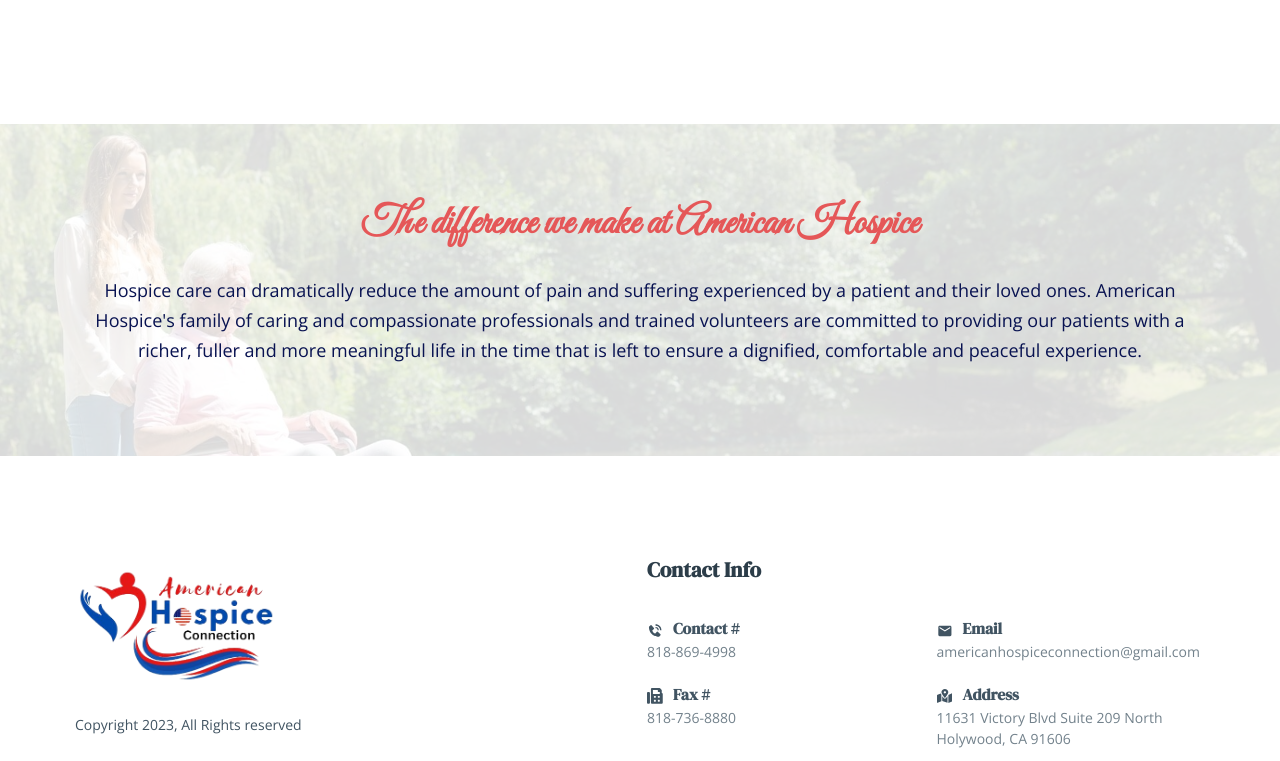
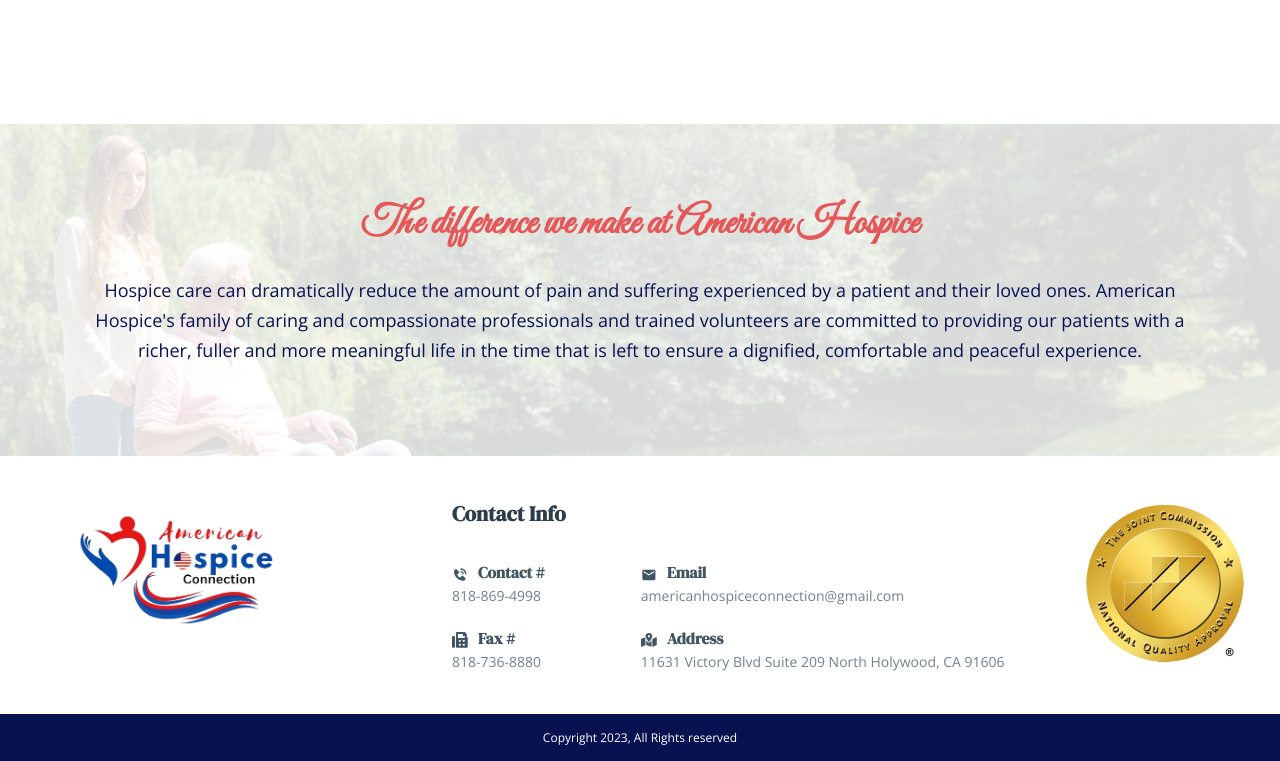
Before and after one commit to DexIlaganDev/American-Hospice, a React (Vite) app: page / in a window 1280 px wide. Shown: the part 2982-3743 px from the top of the page. Built offline with nearby package versions, Linux system fonts and the light colour scheme; no server answers.

Commit message:
Add Seal of Approval

```diff
--- a/src/components/Footer/footer.styles.scss
+++ b/src/components/Footer/footer.styles.scss
@@ -8,18 +8,32 @@
         margin-top : initial;
     }
 
-    .grid-logo {
+    .flex {
+
+        @include min-md {
+            display: flex;
+            flex-direction : row;
+        }
+
+         > div {
+            flex : 1;
+         }
+
+    }
+
+    .flex .grid-logo {
 
         img {
             max-width: 200px;
         }
 
-        order : 2;
+        order : 3;
         text-align: center;
 
         @include min-md {
             order : 1;
             text-align: left;
+            flex: .6;
         }
 
         p {
@@ -28,7 +42,7 @@
 
     }
 
-    .grid-contact-info {
+    .flex .grid-contact-info {
 
         order : 1;
         @include min-md {
@@ -44,7 +58,7 @@
             @include min-lg {
                 gap : 1.5rem;
                 display : grid;
-                grid-template-columns: 1fr 1fr;
+                grid-template-columns: auto auto;
 
             }
 
@@ -60,6 +74,31 @@
     }
 
 
+    .flex .grid-approval {
+        order : 2;
+        @include min-md {
+            order : 3;
+
+            max-width: 125px;
+        }
+
+        img {
+            max-width: 170px;
+            margin-inline: auto;
+            display: block;
+        }
+
+    }
+
+    .copyright {
+        text-align: center;
+        padding-block: 1rem;
+        font-size: 12px;
+        border-top: 1px solid var(--accent);
+        background-color: var(--accent);
+        margin-top:1rem;
+        color : #fff;
+    }
 
 
 }
--- a/src/components/Footer/index.tsx
+++ b/src/components/Footer/index.tsx
@@ -11,15 +11,12 @@
     return (
         <footer className='footer'>
             <div className="container">
-                <div className="grid">
+                <div className="flex">
 
                     <div className='grid-logo'>
                         <h3>
-                            <img src='/images/logo-trans.png' />
+                            <img src='/images/logo-trans.png' alt='footer logo' />
                         </h3>
-                        <p>
-                            Copyright 2023, All Rights reserved
-                        </p>
                     </div>
 
 
@@ -53,8 +50,15 @@
 
                     </div>
 
+                    <div className="grid-approval">
+                        <h3>
+                            <img src='/images/gold_seal.jfif' />
+                        </h3>
+                    </div>
+
                 </div>
             </div>
+            <div className='copyright'>Copyright 2023, All Rights reserved</div>
         </footer>
     )
 }
--- a/src/pages/Home/Views/Difference/difference.styles.scss
+++ b/src/pages/Home/Views/Difference/difference.styles.scss
@@ -3,9 +3,10 @@
 .difference {
 
     padding-block : 1rem;
-
+    margin-bottom: 0;
     @include min-md {
         padding-block : 5rem;
+
     }
 
     --bg-image : url('/images/bgimage.jpg');
--- a/src/styles/base/_reset.scss
+++ b/src/styles/base/_reset.scss
@@ -102,3 +102,8 @@
 ul {
     padding-left: 1rem;
 }
+
+html,body {
+    height: 100%;
+
+}
```
Also changed, not shown: public/images/gold_seal.jfif (added).
